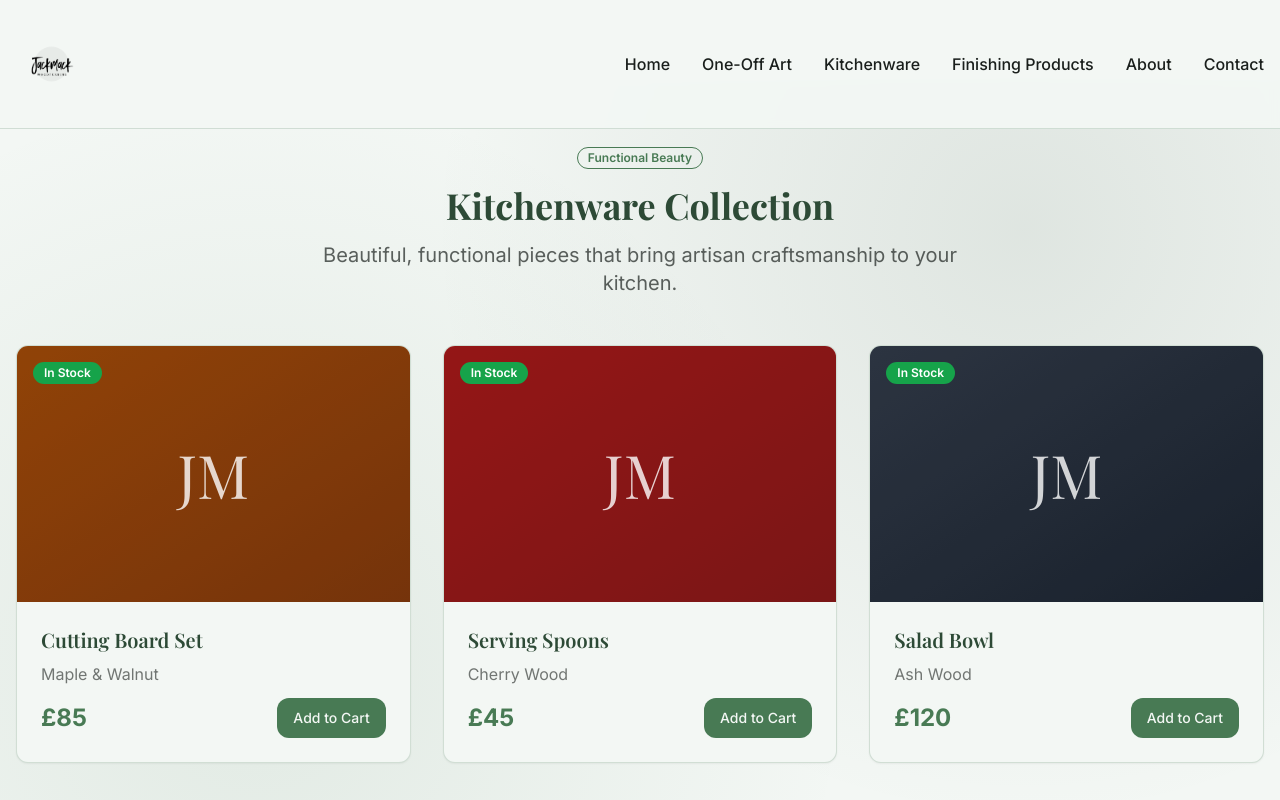
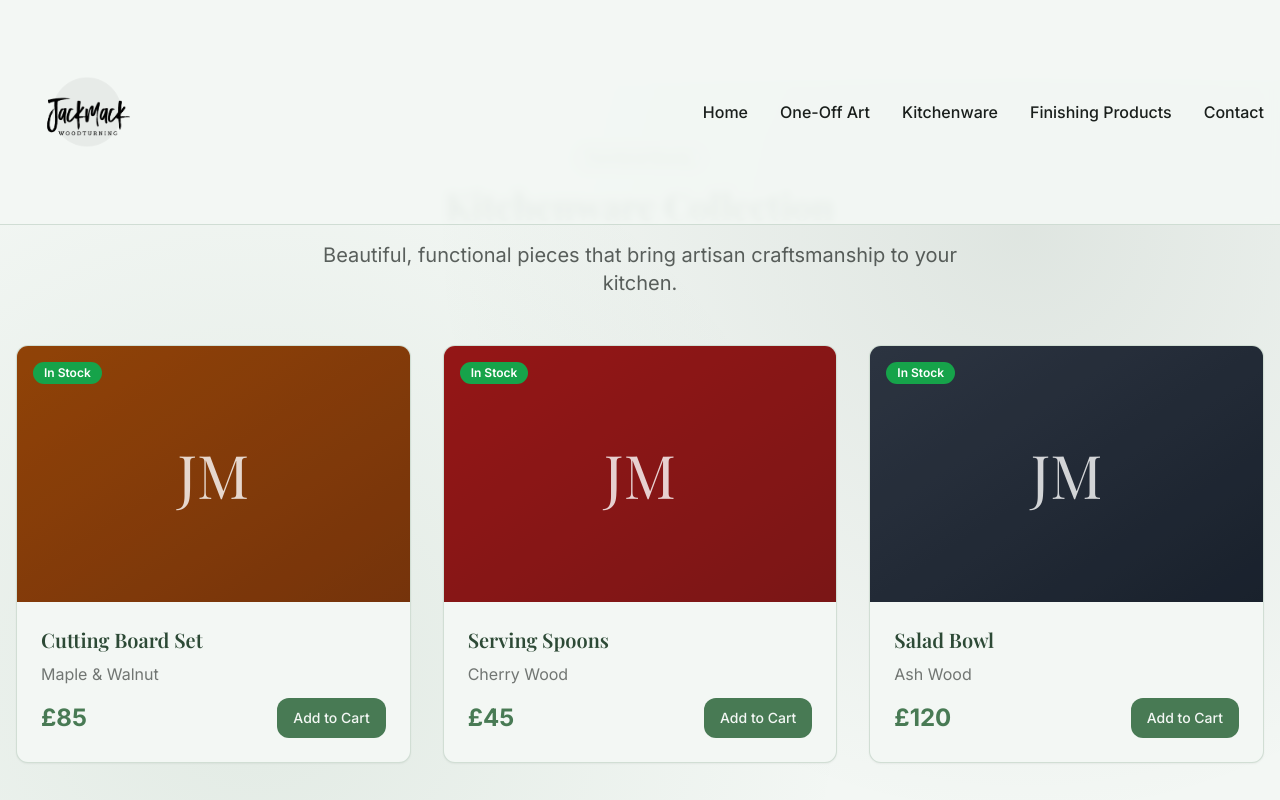
Before and after one commit to ryand2626/jack-mack-artisan-shop, a React (Vite) app: page /kitchenware in a window 1280 px wide. Shown: the top 800 px of the page. Built offline with nearby package versions, Linux system fonts and the light colour scheme.

Commit message:
Fix: Increase logo size and remove "About"
- Increased the logo size in the header.
- Removed the "About" link from the header.

```diff
--- a/src/components/Header.tsx
+++ b/src/components/Header.tsx
@@ -12,7 +12,6 @@ const Header = () => {
     { name: 'One-Off Art', href: '/one-off-art' },
     { name: 'Kitchenware', href: '/kitchenware' },
     { name: 'Finishing Products', href: '/finishing-products' },
-    { name: 'About', href: '#about' },
     { name: 'Contact', href: '#contact' },
   ];
 
@@ -26,7 +25,7 @@ const Header = () => {
               <img
                 src="/lovable-uploads/695ffc1a-cc81-412f-9df5-d02cd08750d3.png"
                 alt="Jack Mack Woodturning"
-                className="h-24 w-auto"
+                className="h-48 w-auto"
               />
             </Link>
           </div>
```
